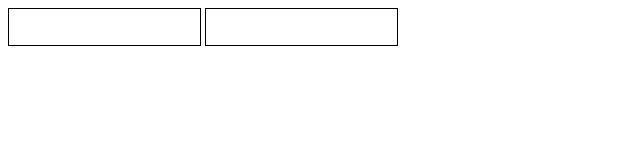
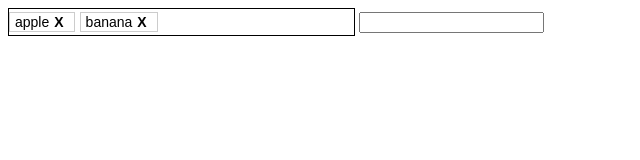
Before and after one commit to marcosrivasr/tag-input, a plain HTML site: page index.html in a window 1280 px wide. Shown: the whole page, without its empty margins (0-640 px from the left). Drawn offline with Linux system fonts and the light colour scheme.

Commit message:
load values

```diff
--- a/index.html
+++ b/index.html
@@ -13,7 +13,7 @@
 </head>
 <body>
     <input-tag value="apple, banana" id="tag01"></input-tag>
-    <input-tag value="apple, banana"></input-tag>
+    <input type="text">
 
     <!-- <div class="tag-input-container">
         <div class="data-tag-container"></div>
--- a/input-tag-component.js
+++ b/input-tag-component.js
@@ -10,10 +10,9 @@ class InputTag extends HTMLElement{
             font-size: 14px;
             display: inline-block;
             border: solid 1px #000;
-            padding: 5px 0;
         }
         .tag-input-container .data-tag-container{
-            display: inline;
+            display: inline-block;
         }
         .tag-input-container .data-tag-container .data-tag{
             display: inline-block;
@@ -54,8 +53,6 @@ class InputTag extends HTMLElement{
 
         shadowRoot.appendChild(this.tagInputContainer);
 
-
-
         this.tagInput.addEventListener('keyup', e=>{
             const value = this.tagInput.value;
             if(e.key == 'Enter' && !this.exists(value)){
@@ -76,8 +73,6 @@ class InputTag extends HTMLElement{
 
     set value(data){
         this.setAttribute('value', data);
-        this.data = data.split(',');
-        this.showData();
     }
 
     get value(){
@@ -94,6 +89,9 @@ class InputTag extends HTMLElement{
     }
 
     showData(){
+        const values = this.data.join(',');
+        this.value = values;
+
         this.dataTagContainer.innerHTML = '';
 
         this.data.forEach((item, index) =>{
@@ -123,5 +121,14 @@ class InputTag extends HTMLElement{
         });
     }
 
+    connectedCallback(){
+        if(this.value === null) return false;
+        if(this.value != ''){
+            const values = this.value.split(',');
+            this.data = [...values];
+            this.showData();
+        }
+    }
+
 }
 window.customElements.define('input-tag', InputTag);
```
